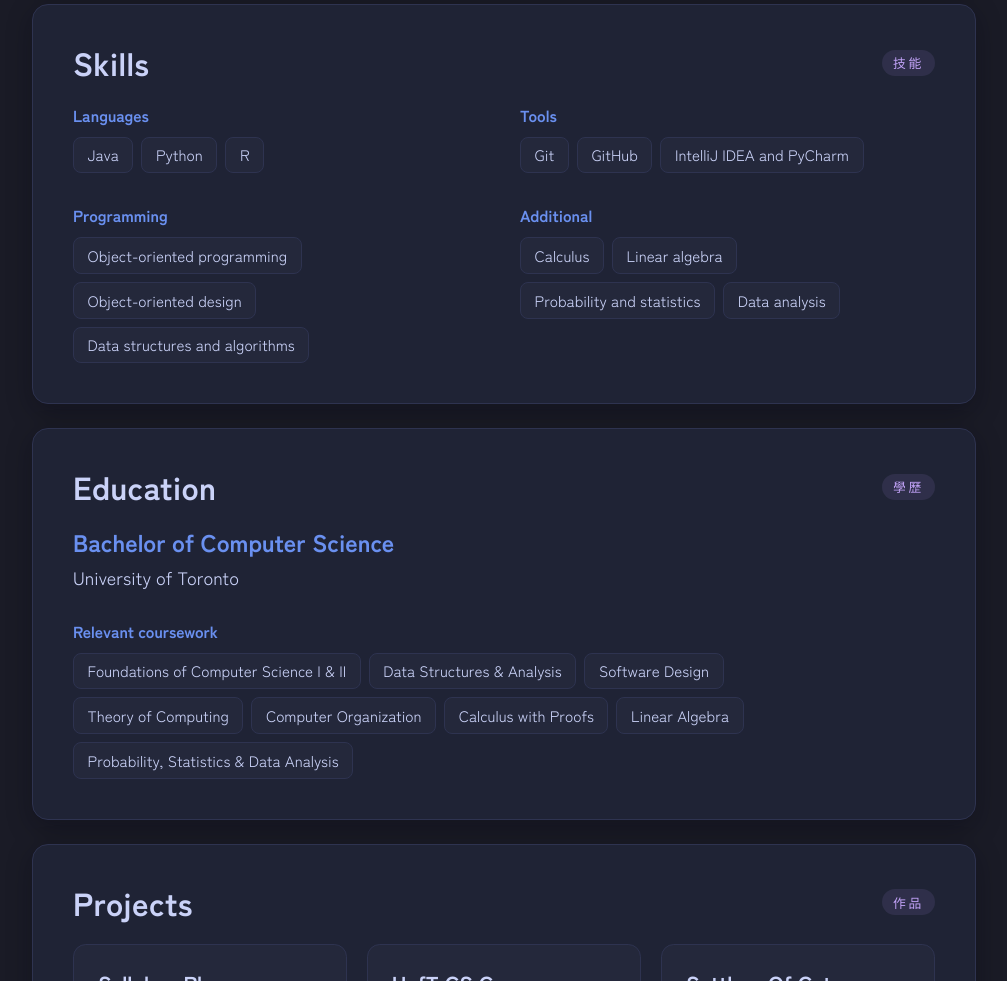
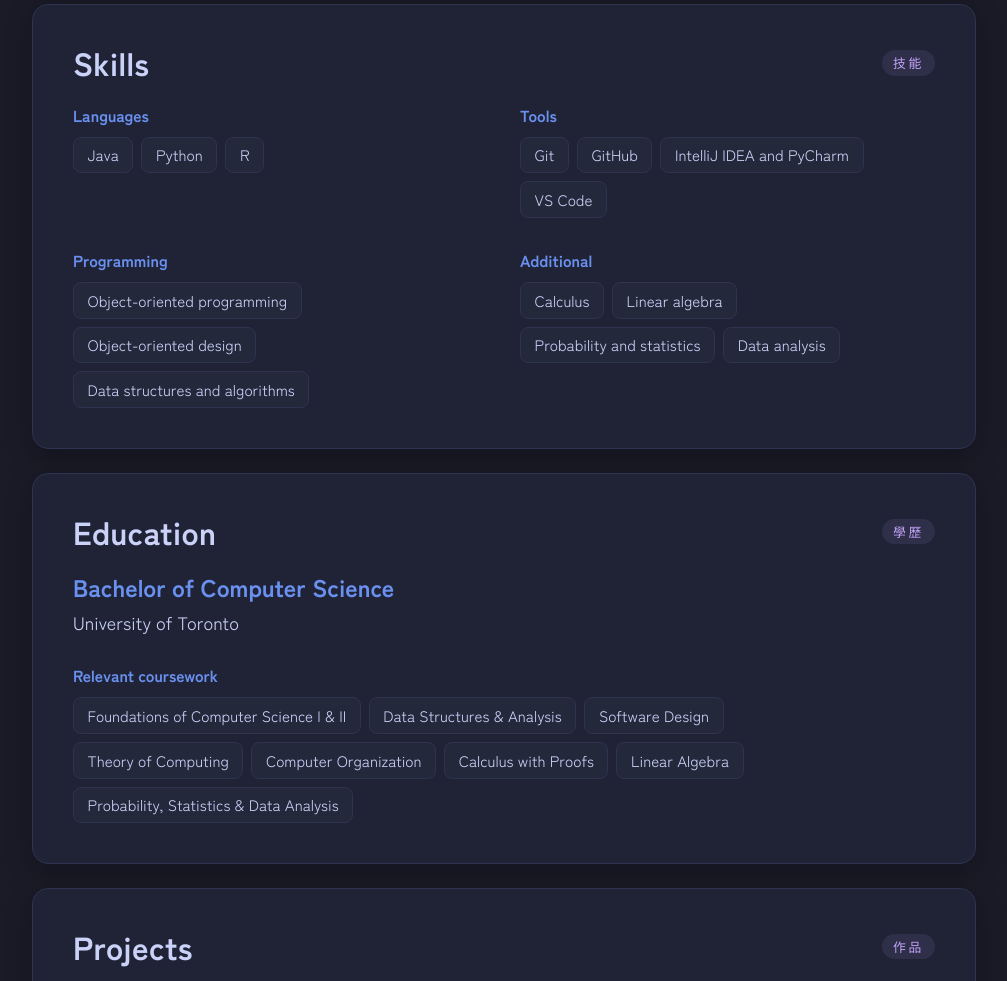
Before and after one commit to hoching-wong/hoching-wong.github.io, a plain HTML site: page index.html in a window 1280 px wide. Shown: the part 1040-2021 px from the top of the page, without its empty margins (136-1143 px from the left). Drawn offline with Linux system fonts and the light colour scheme.

Commit message:
Added vscode to tools section

```diff
--- a/index.html
+++ b/index.html
@@ -35,7 +35,7 @@
       <h2>Skills</h2>
       <div class="cols">
         <div><h3>Languages</h3><ul><li>Java</li><li>Python</li><li>R</li></ul></div>
-        <div><h3>Tools</h3><ul><li>Git</li><li>GitHub</li><li>IntelliJ IDEA and PyCharm</li></ul></div>
+        <div><h3>Tools</h3><ul><li>Git</li><li>GitHub</li><li>IntelliJ IDEA and PyCharm</li><li>VS Code</li></ul></div>
         <div><h3>Programming</h3><ul><li>Object-oriented programming</li><li>Object-oriented design</li><li>Data structures and algorithms</li></ul></div>
         <div><h3>Additional</h3><ul><li>Calculus</li><li>Linear algebra</li><li>Probability and statistics</li><li>Data analysis</li></ul></div>
       </div>
```
